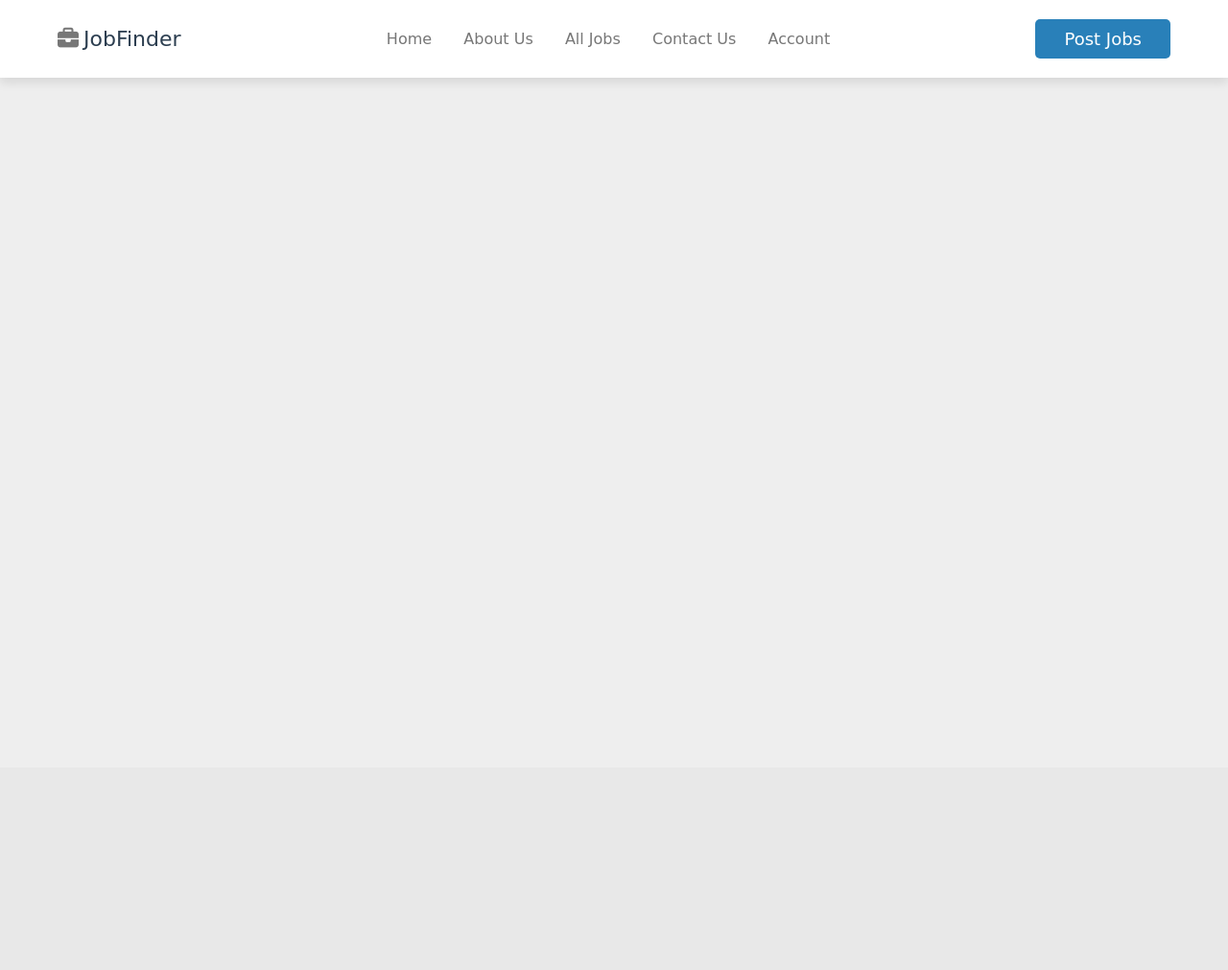
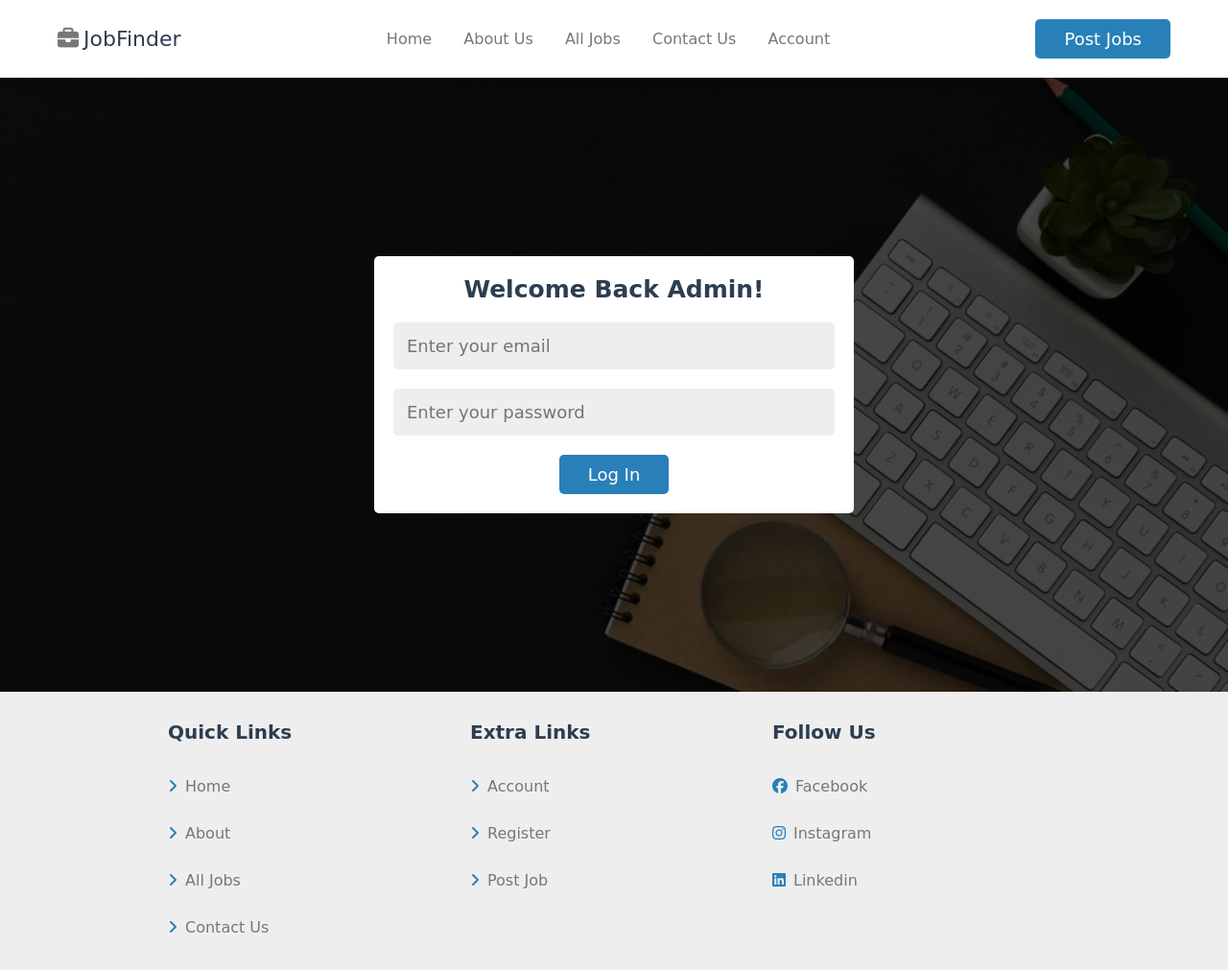
Before and after one commit to Kanit5/Job-Finder, a PHP site: page /adminlogin.php in a window 1280 px wide. Shown: the whole page at 96% size. Before the commit the page ends 82 px from the top, so only its background shows below. Run offline with PHP 8.4, Linux system fonts and the light colour scheme; some libraries are stand-ins or nearby versions.

Commit message:
harisi update

```diff
--- a/adminlogin.php
+++ b/adminlogin.php
@@ -22,3 +22,52 @@
                 <a href = "post.html" class = "btn" style = "margin-top: 0;">Post Jobs</a>
         </section>
     </header>
+    <div class = "account-form-container">
+        <section class = "account-form">
+            <form action = "" method = "post" onsubmit="return validateLogIn()">
+                <h3>Welcome back admin!</h3>
+                <input type = "email" required  id = "email" name = "email" maxlength = "50" placeholder="Enter your email" class = "input">
+                <input type = "password" required id = "pass" name = "pass" maxlength="20" placeholder="Enter your password" class = "input">
+
+                <input type = "submit" value = "Log in" name = "submit" class = "btn">
+            </form>
+        </section>
+    </div>
+
+    <footer class="footer">
+
+        <section class="grid">
+
+        <div class="box">
+            <h3>Quick Links</h3>
+            <a href="home.html"><i class="fas fa-angle-right"></i>Home</a>
+            <a href="about.html"><i class="fas fa-angle-right"></i>About</a>
+            <a href="jobs.html"><i class="fas fa-angle-right"></i>All Jobs</a>
+            <a href="contact.html"><i class="fas fa-angle-right"></i>Contact Us</a>
+        </div>
+
+        <div class="box">
+            <h3>Extra Links</h3>
+            <a href="account.html"><i class="fas fa-angle-right"></i>Account</a>
+            <a href="register.html"><i class="fas fa-angle-right"></i>Register</a>
+            <a href="post.html"><i class="fas fa-angle-right"></i>Post Job</a>
+
+        </div>
+
+
+        <div class="box">
+            <h3>Follow Us</h3>
+            <a href="https://www.facebook.com"><i class="fa-brands fa-facebook"></i>Facebook</a>
+            <a href="https://www.instagram.com/"><i class="fa-brands fa-instagram"></i>Instagram</a>
+            <a href="https://www.linkedin.com/"><i class="fa-brands fa-linkedin"></i>Linkedin</a>
+        </div>
+
+        </section>
+
+    </footer>
+
+
+
+    <script src="script.js"></script>
+</body>
+</html>
```
